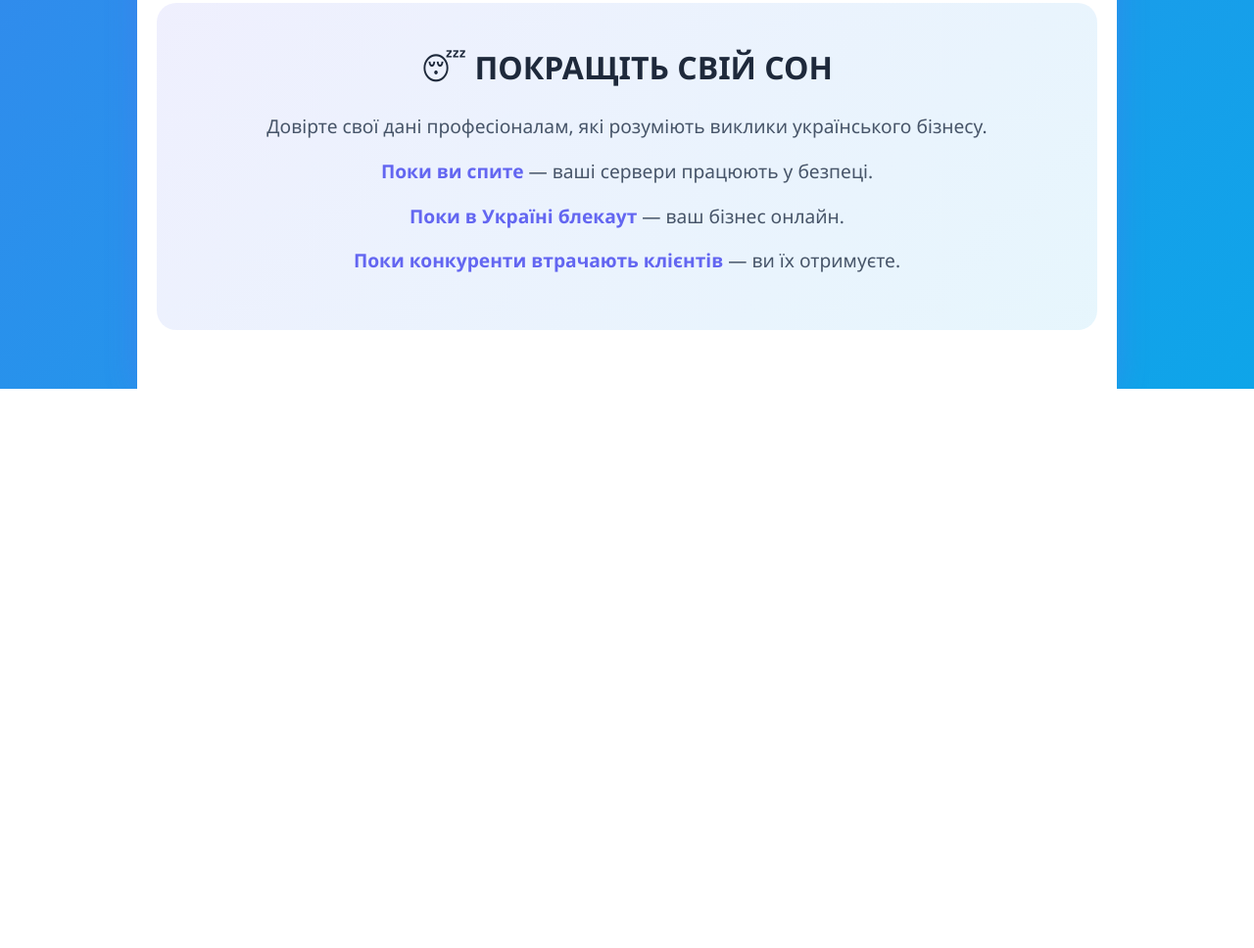
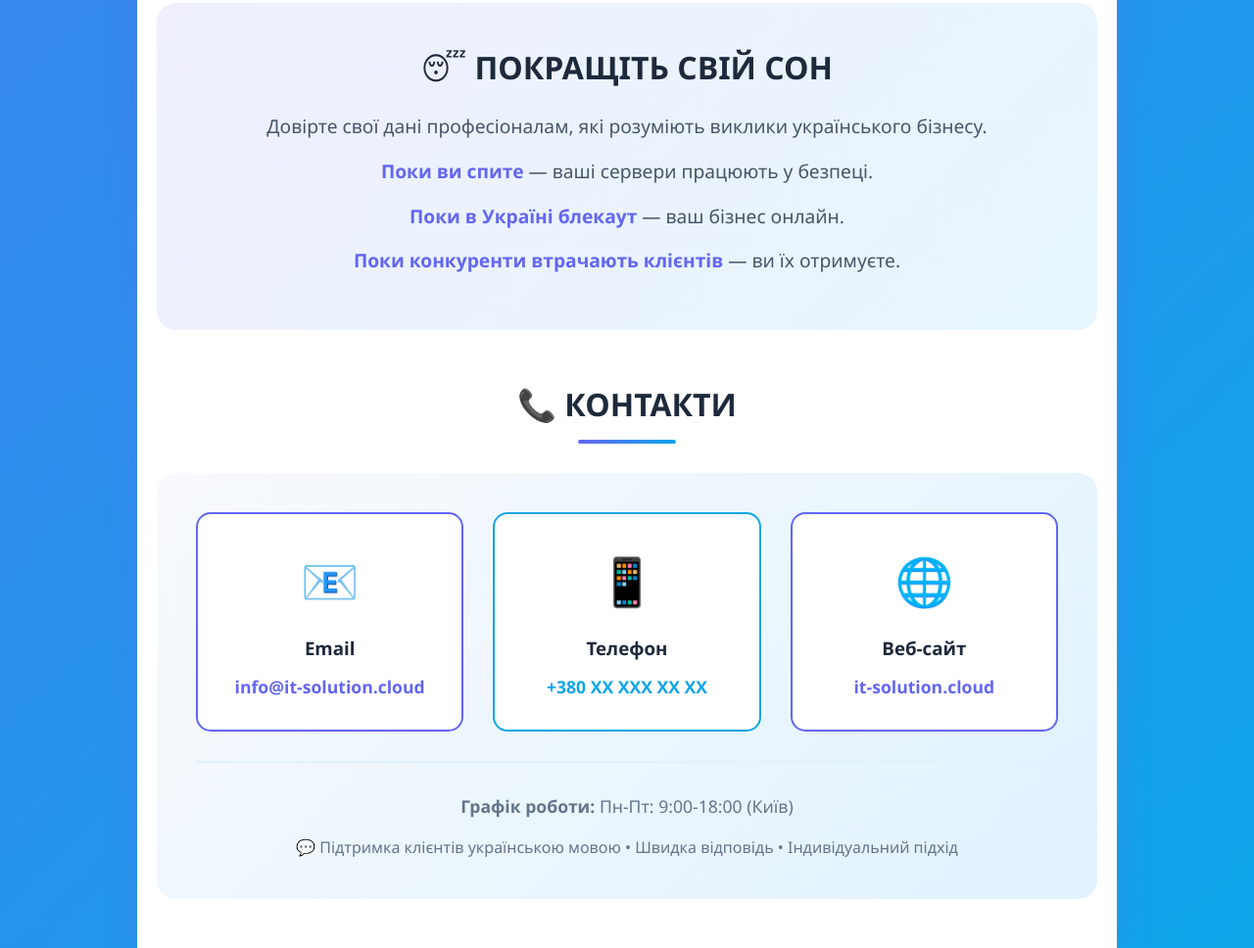
Before and after one commit to alex-system256/commercial-offer, a plain HTML site: page index.html in a window 1280 px wide. Shown: the part 2527-3495 px from the top of the page at 98% size. Before the commit the page ends 2924 px from the top, so only its background shows below. Drawn offline with Linux system fonts and the light colour scheme.

Commit message:
Update index.html
Add contdcts

```diff
--- a/index.html
+++ b/index.html
@@ -811,6 +811,39 @@
             <p><strong>Поки в Україні блекаут</strong> — ваш бізнес онлайн.</p>
             <p><strong>Поки конкуренти втрачають клієнтів</strong> — ви їх отримуєте.</p>
         </div>
+
+        <!-- Contact Info Section -->
+        <h2 class="section-title">📞 КОНТАКТИ</h2>
+        <div style="background: linear-gradient(135deg, #f8fafc 0%, #e0f2fe 100%); padding: 40px; border-radius: 20px; margin: 30px 0;">
+            <div style="display: grid; grid-template-columns: repeat(auto-fit, minmax(250px, 1fr)); gap: 30px; text-align: center;">
+                <div style="background: white; padding: 30px; border-radius: 15px; border: 2px solid #6366f1;">
+                    <div style="font-size: 3em; margin-bottom: 15px;">📧</div>
+                    <h3 style="color: #1e293b; margin-bottom: 10px;">Email</h3>
+                    <a href="mailto:info@it-solution.cloud" style="color: #6366f1; text-decoration: none; font-size: 1.1em; font-weight: 600;">info@it-solution.cloud</a>
+                </div>
+
+                <div style="background: white; padding: 30px; border-radius: 15px; border: 2px solid #0ea5e9;">
+                    <div style="font-size: 3em; margin-bottom: 15px;">📱</div>
+                    <h3 style="color: #1e293b; margin-bottom: 10px;">Телефон</h3>
+                    <a href="tel:+380XXXXXXXXX" style="color: #0ea5e9; text-decoration: none; font-size: 1.1em; font-weight: 600;">+380 XX XXX XX XX</a>
+                </div>
+
+                <div style="background: white; padding: 30px; border-radius: 15px; border: 2px solid #6366f1;">
+                    <div style="font-size: 3em; margin-bottom: 15px;">🌐</div>
+                    <h3 style="color: #1e293b; margin-bottom: 10px;">Веб-сайт</h3>
+                    <a href="https://it-solution.cloud" target="_blank" style="color: #6366f1; text-decoration: none; font-size: 1.1em; font-weight: 600;">it-solution.cloud</a>
+                </div>
+            </div>
+
+            <div style="text-align: center; margin-top: 30px; padding-top: 30px; border-top: 2px solid #e0f2fe;">
+                <p style="color: #64748b; font-size: 1.1em; margin-bottom: 15px;">
+                    <strong>Графік роботи:</strong> Пн-Пт: 9:00-18:00 (Київ)
+                </p>
+                <p style="color: #64748b;">
+                    💬 Підтримка клієнтів українською мовою • Швидка відповідь • Індивідуальний підхід
+                </p>
+            </div>
+        </div>
     </div>
 
     <script>
```
